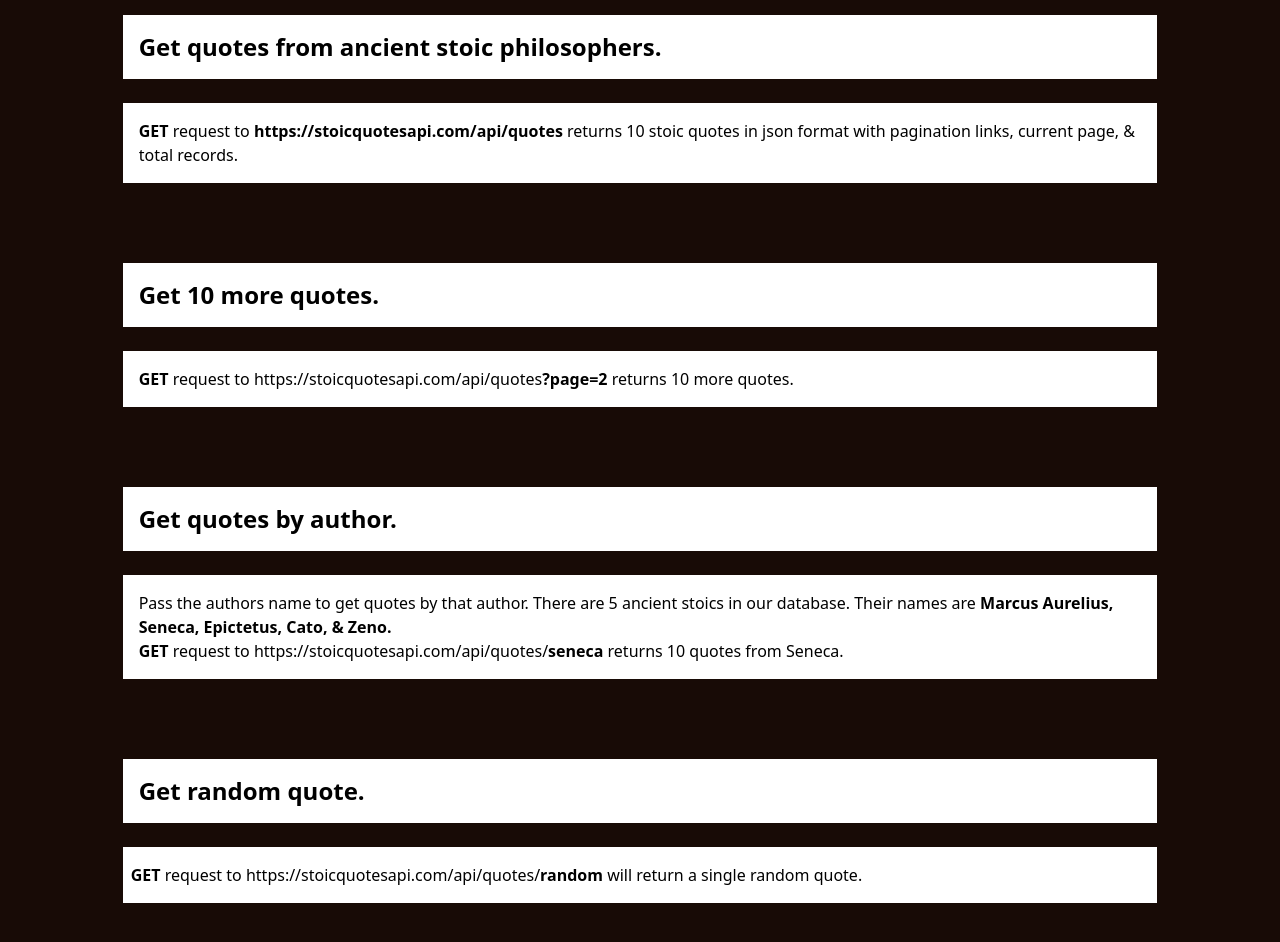
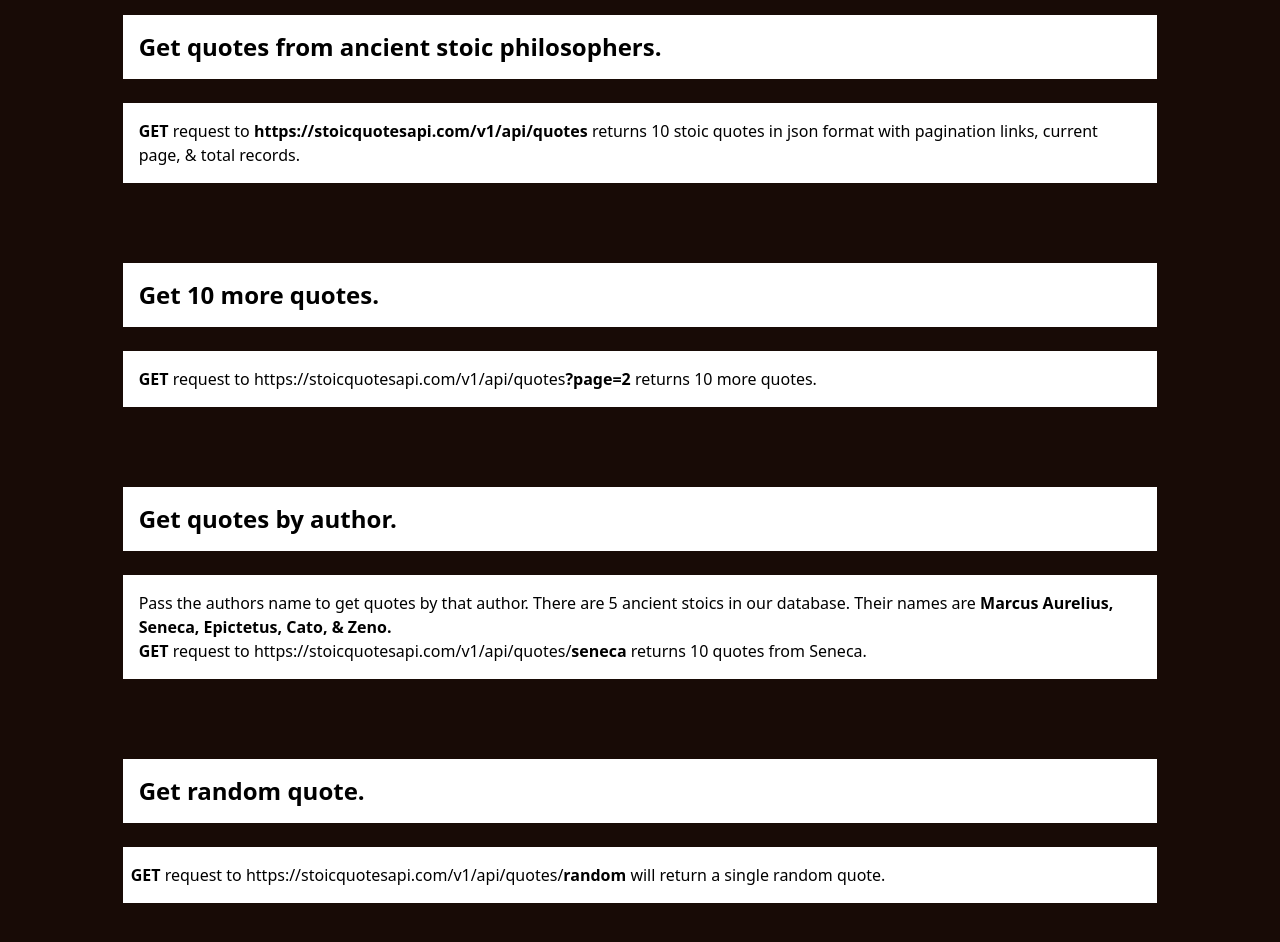
Before and after one commit to animatedbydj/stoic-quotes-frontend, a React (Create React App) app: page /docs in a window 1280 px wide. Shown: the part 280-1222 px from the top of the page. Built offline with nearby package versions, Linux system fonts and the light colour scheme; a web font is replaced by a local one.

Commit message:
small changes

```diff
--- a/public/index.html
+++ b/public/index.html
@@ -21,7 +21,7 @@
       work correctly both with client-side routing and a non-root public URL.
       Learn how to configure a non-root public URL by running `npm run build`.
     -->
-        <title>React App</title>
+        <title>Stoic Quotes Api</title>
         <link href="https://use.typekit.net/ktb0qme.css" rel="stylesheet">
     </head>
     <body>
--- a/src/components/Docs.js
+++ b/src/components/Docs.js
@@ -11,10 +11,10 @@ function Docs() {
         <p className='bg-white p-4 mt-6 mb-20 '>
           <strong>GET</strong> request to{" "}
           <a
-            href='https://stoicquotesapi.com/api/quotes'
+            href='https://stoicquotesapi.com/v1/api/quotes'
             className='font-bold breakLink'
           >
-            https://stoicquotesapi.com/api/quotes
+            https://stoicquotesapi.com/v1/api/quotes
           </a>{" "}
           returns 10 stoic quotes in json format with pagination links, current
           page, & total records.
@@ -26,10 +26,10 @@ function Docs() {
         <p className='bg-white p-4 mt-6 mb-20'>
           <strong>GET</strong> request to{" "}
           <a
-            href='https://stoicquotesapi.com/api/quotes?page=2'
+            href='https://stoicquotesapi.com/v1/api/quotes?page=2'
             className='breakLink'
           >
-            https://stoicquotesapi.com/api/quotes<strong>?page=2</strong>
+            https://stoicquotesapi.com/v1/api/quotes<strong>?page=2</strong>
           </a>{" "}
           returns 10 more quotes.
         </p>
@@ -43,10 +43,10 @@ function Docs() {
           <br />
           <strong>GET</strong> request to{" "}
           <a
-            href='https://stoicquotesapi.com/api/quotes/seneca'
+            href='https://stoicquotesapi.com/v1/api/quotes/seneca'
             className='breakLink'
           >
-            https://stoicquotesapi.com/api/quotes/<strong>seneca</strong>
+            https://stoicquotesapi.com/v1/api/quotes/<strong>seneca</strong>
           </a>{" "}
           returns 10 quotes from Seneca.
         </p>
@@ -56,10 +56,10 @@ function Docs() {
         <p className='bg-white py-4 px-2 mt-6'>
           <strong>GET</strong> request to{" "}
           <a
-            href='https://stoicquotesapi.com/api/quotes/random'
+            href='https://stoicquotesapi.com/v1/api/quotes/random'
             className='breakLink'
           >
-            https://stoicquotesapi.com/api/quotes/<strong>random</strong>
+            https://stoicquotesapi.com/v1/api/quotes/<strong>random</strong>
           </a>{" "}
           will return a single random quote.
         </p>
--- a/src/components/Quotes.js
+++ b/src/components/Quotes.js
@@ -5,7 +5,7 @@ function Quotes() {
   const [isLoaded, setisLoaded] = useState(false);
   const [currentPage, setcurrentPage] = useState(1);
   const [authorQuery, setAuthorQuery] = useState("");
-  const URL = `https://stoicquotesapi/v1/api/quotes${authorQuery}?page=${currentPage}`;
+  const URL = `https://stoicquotesapi.com/v1/api/quotes${authorQuery}?page=${currentPage}`;
   const [quotes, setQuotes] = useState([]);
 
   useEffect(() => {
@@ -28,7 +28,6 @@ function Quotes() {
     setAuthorQuery(e.target.value);
 
     setcurrentPage(1);
-    console.log(URL);
   };
   var pagebuttons = [];
   for (let i = 1; i < pageCount; i++) {
--- a/src/components/RandomQuote.js
+++ b/src/components/RandomQuote.js
@@ -11,7 +11,7 @@ function RandomQuote() {
   useEffect(() => {
     const fetchQuote = async () => {
       const { data } = await axios.get(
-        "https://stoicquotesapi/v1/api/quotes/random"
+        "https://stoicquotesapi.com/v1/api/quotes/random"
       );
 
       setQuote(data);
```
